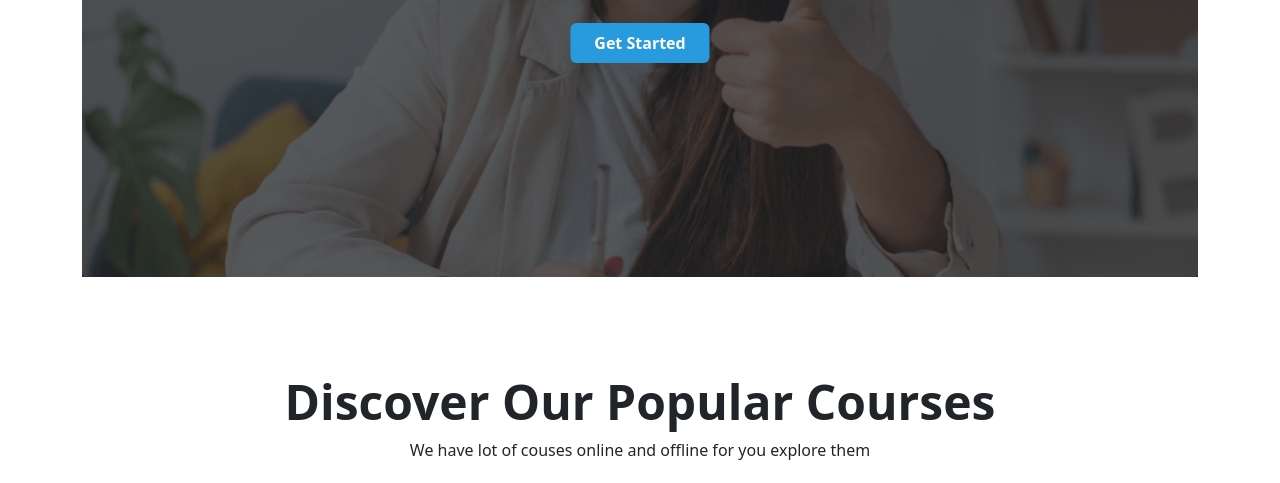
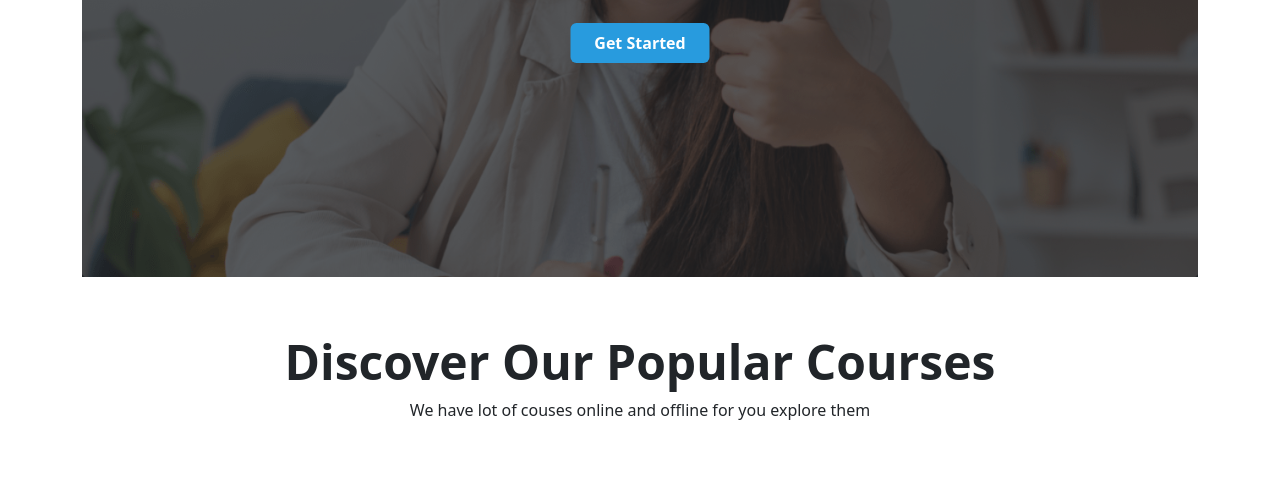
Before and after one commit to NiyazTanvir/Assignment-3, a plain HTML site: page index.html in a window 1280 px wide. Shown: the part 421-904 px from the top of the page. Drawn offline with nearby package versions, Linux system fonts and the light colour scheme; a web font is replaced by a local one.

Commit message:
spacing updated

```diff
--- a/index.html
+++ b/index.html
@@ -123,7 +123,7 @@
 
         <section class="container">
             <div class="row">
-                <div class="text-center my-5 py-5">
+                <div class="text-center mt-2 py-5">
                     <h1 class="display-5 text-wrap fw-bolder">Discover Our Popular Courses</h1>
                     <p>We have lot of couses online and offline for you explore them </p>
                 </div>
```
